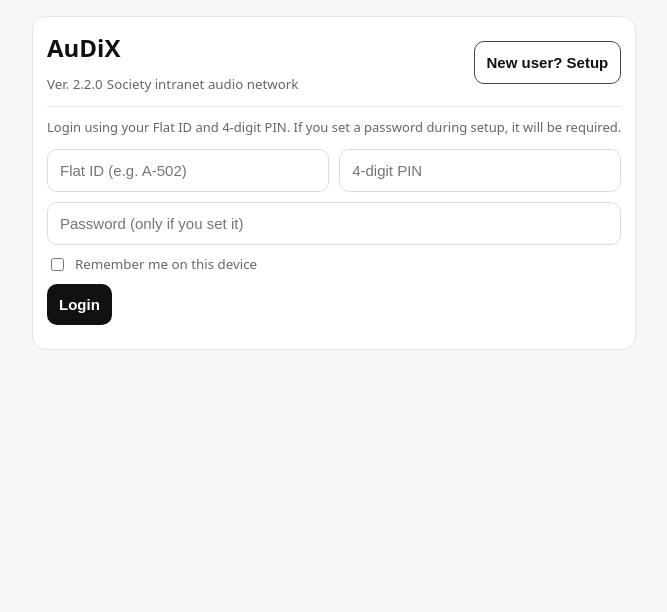
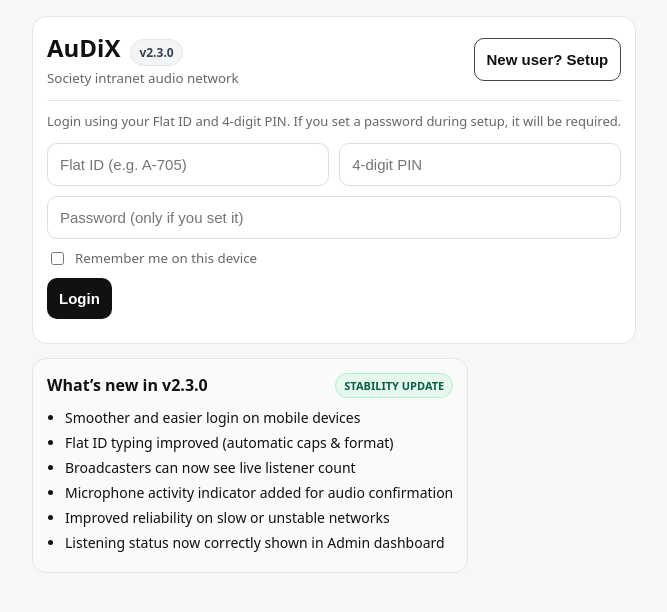
Before and after one commit to Adhrit-Verma/AuDix_User, a website: page public/login.html in a window 1280 px wide. Shown: the whole page, without its empty margins (164-831 px from the left). Drawn offline with Linux system fonts and the light colour scheme.

Commit message:
added auto formating and ui improvements

```diff
--- a/public/login.html
+++ b/public/login.html
@@ -1,19 +1,24 @@
 <!doctype html>
 <html>
+
 <head>
   <meta charset="utf-8" />
   <meta name="viewport" content="width=device-width, initial-scale=1" />
   <title>AuDiX Login</title>
   <link rel="stylesheet" href="/public/styles.css">
 </head>
+
 <body>
   <div class="wrap">
     <div class="card">
       <div class="row" style="justify-content:space-between;">
         <div>
-          <h2>AuDiX</h2>
-          <small>Ver. 2.2.0</small>
+          <div class="audixTitleRow">
+            <h2 class="audixTitle">AuDiX</h2>
+            <span class="audixVersion">v2.3.0</span>
+          </div>
           <small>Society intranet audio network</small>
+
         </div>
         <a href="/setup"><button class="secondary">New user? Setup</button></a>
       </div>
@@ -25,7 +30,9 @@
       </div>
 
       <div class="row" style="margin-top:12px;">
-        <input id="login_flat_id" placeholder="Flat ID (e.g. A-502)">
+        <input id="login_flat_id" placeholder="Flat ID (e.g. A-705)" autocapitalize="characters" autocomplete="off"
+          inputmode="text" spellcheck="false" />
+
         <input id="login_pin4" placeholder="4-digit PIN" inputmode="numeric" maxlength="4">
       </div>
 
@@ -44,8 +51,27 @@
 
       <div class="msg" id="msgLogin"></div>
     </div>
+
+    <div class="card patchCard">
+      <div class="row" style="justify-content:space-between; align-items:center;">
+        <div style="font-weight:900;">What’s new in v2.3.0</div>
+        <span class="patchBadge">STABILITY UPDATE</span>
+      </div>
+
+      <ul class="patchList">
+        <li>Smoother and easier login on mobile devices</li>
+        <li>Flat ID typing improved (automatic caps & format)</li>
+        <li>Broadcasters can now see live listener count</li>
+        <li>Microphone activity indicator added for audio confirmation</li>
+        <li>Improved reliability on slow or unstable networks</li>
+        <li>Listening status now correctly shown in Admin dashboard</li>
+      </ul>
+    </div>
+
+
   </div>
 
   <script src="/public/user.js"></script>
 </body>
+
 </html>
--- a/public/styles.css
+++ b/public/styles.css
@@ -406,3 +406,52 @@ a { color: inherit; }
   color: #166534;
   border-color: #86efac;
 }
+
+
+
+/* --- Login title + version --- */
+.audixTitleRow {
+  display: flex;
+  align-items: baseline;
+  gap: 10px;
+}
+
+.audixTitle {
+  margin: 0;
+}
+
+.audixVersion {
+  font-size: 12px;
+  font-weight: 900;
+  padding: 4px 8px;
+  border-radius: 999px;
+  background: #f3f4f6;
+  border: 1px solid var(--border);
+  color: #374151;
+}
+
+/* --- Patch notes card --- */
+.patchCard {
+  margin-top: 14px;
+  background: #fafafa;
+}
+
+.patchBadge {
+  font-size: 11px;
+  font-weight: 900;
+  padding: 4px 8px;
+  border-radius: 999px;
+  background: var(--okbg);
+  color: var(--ok);
+  border: 1px solid #a7f3d0;
+}
+
+.patchList {
+  margin: 10px 0 0;
+  padding-left: 18px;
+  font-size: 14px;
+}
+
+.patchList li {
+  margin-bottom: 6px;
+}
--- a/public/user.js
+++ b/public/user.js
@@ -1,5 +1,24 @@
 (() => {
   const byId = (id) => document.getElementById(id);
+
+  function normalizeFlatInput(el) {
+    if (!el) return;
+
+    el.addEventListener('input', () => {
+      let v = el.value.toUpperCase().replace(/[^A-Z0-9]/g, '');
+
+      // auto-insert dash after block letter
+      if (v.length >= 2 && v[1] !== '-') {
+        v = v[0] + '-' + v.slice(1);
+      }
+
+      // limit length: A-705 → 5 chars
+      if (v.length > 5) v = v.slice(0, 5);
+
+      el.value = v;
+    });
+  }
+
   // ✅ Mobile back/forward cache guard (prevents stale login/app pages)
   window.addEventListener('pageshow', (e) => {
     if (e.persisted) window.location.reload();
@@ -43,6 +62,7 @@
     if (window.location.pathname !== '/') return;
 
     const flatEl = byId('reg_flat_id');
+    normalizeFlatInput(flatEl);
     const nameEl = byId('reg_name');
     const btn = byId('btnReq');
     const msgEl = byId('msgReg');
@@ -68,6 +88,7 @@
     if (window.location.pathname !== '/login') return;
 
     const flatEl = byId('login_flat_id');
+    normalizeFlatInput(flatEl);
     const pinEl = byId('login_pin4');
     const passEl = byId('login_password');
     const rememberEl = byId('login_remember');
@@ -80,6 +101,10 @@
       setMsg(msgEl, 'Logging in...');
       try {
         const flat_id = (flatEl?.value || '').trim();
+        if (!/^[ABC]-\d{3}$/.test(flat_id)) {
+          setMsg(msgEl, 'Enter Flat ID like A-705', 'err');
+          return;
+        }
         const pin4 = (pinEl?.value || '').trim();
         const password = (passEl?.value || '').trim();
         const remember = rememberEl?.checked ? '1' : '0';
@@ -109,12 +134,14 @@
     const msgS3 = byId('msgS3');
 
     const s1flat = byId('s1_flat');
+    normalizeFlatInput(s1flat);
     const s1name = byId('s1_name');
     const btnS1 = byId('btnS1');
 
     const btnCheck = byId('btnCheck');
 
     const s3flat = byId('s3_flat');
+    normalizeFlatInput(s3flat);
     const s3code = byId('s3_code');
     const s3pin4 = byId('s3_pin4');
     const s3pass = byId('s3_pass');
```
Also changed, not shown: public/index.html (+6 -1 lines), public/setup.html (+47 -7 lines).
